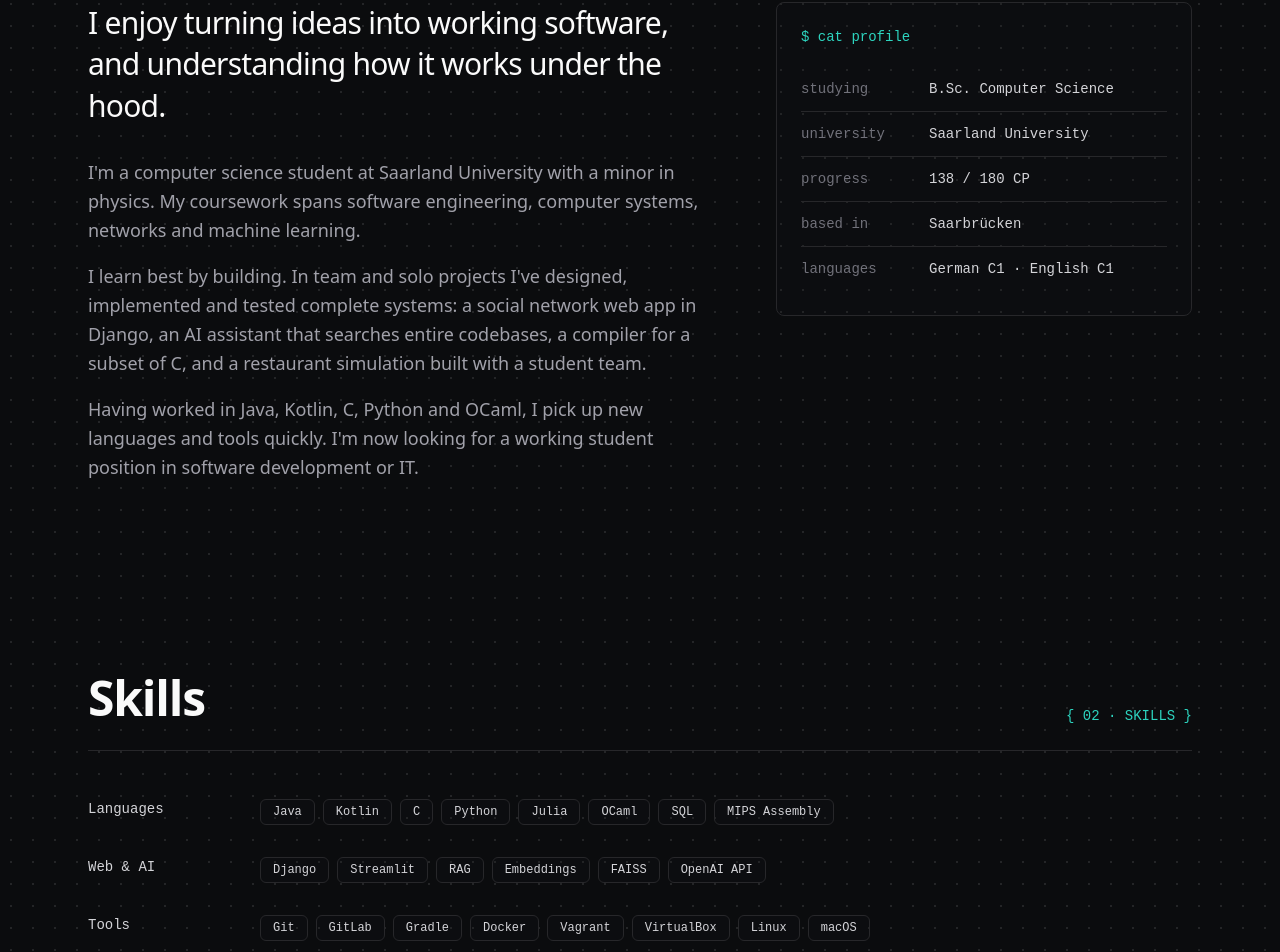
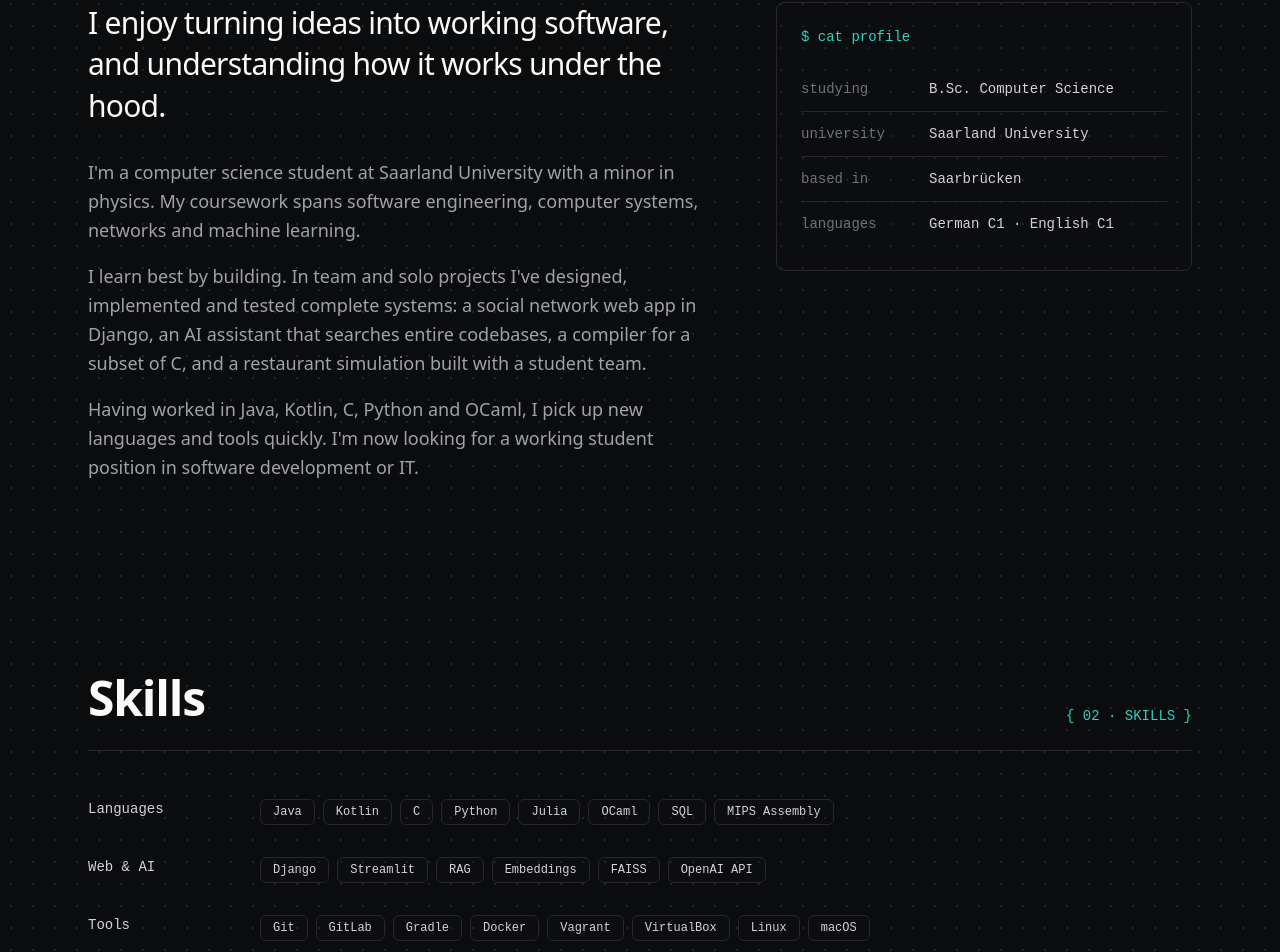
Before and after one commit to yuvrajsingh1015/yuvrajsingh1015.github.io, a React (Vite) app: page / in a window 1280 px wide. Shown: the part 1019-1971 px from the top of the page. Built offline with nearby package versions, Linux system fonts and the light colour scheme.

Commit message:
Remove credit points from profile card

```diff
--- a/src/data.js
+++ b/src/data.js
@@ -21,7 +21,6 @@ export const about = {
   facts: [
     ["studying", "B.Sc. Computer Science"],
     ["university", "Saarland University"],
-    ["progress", "138 / 180 CP"],
     ["based in", "Saarbrücken"],
     ["languages", "German C1 · English C1"],
   ],
```
